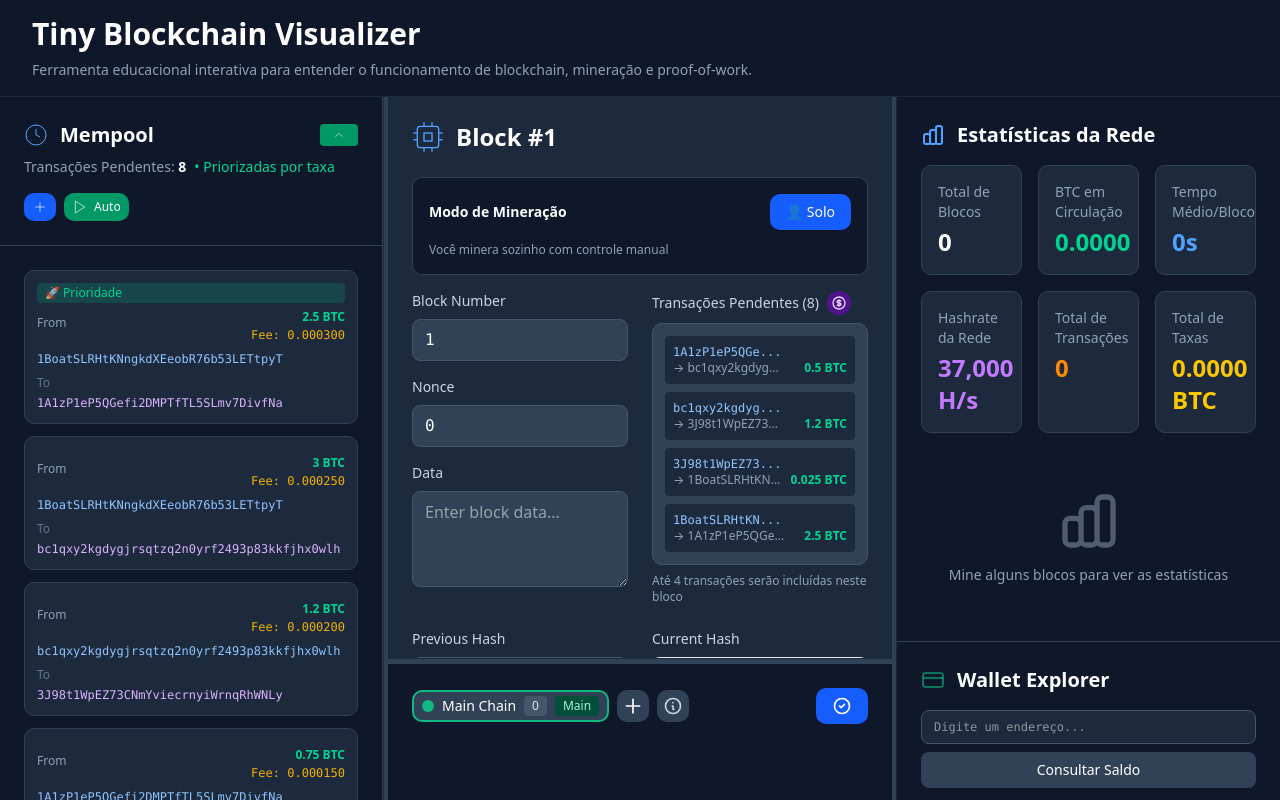
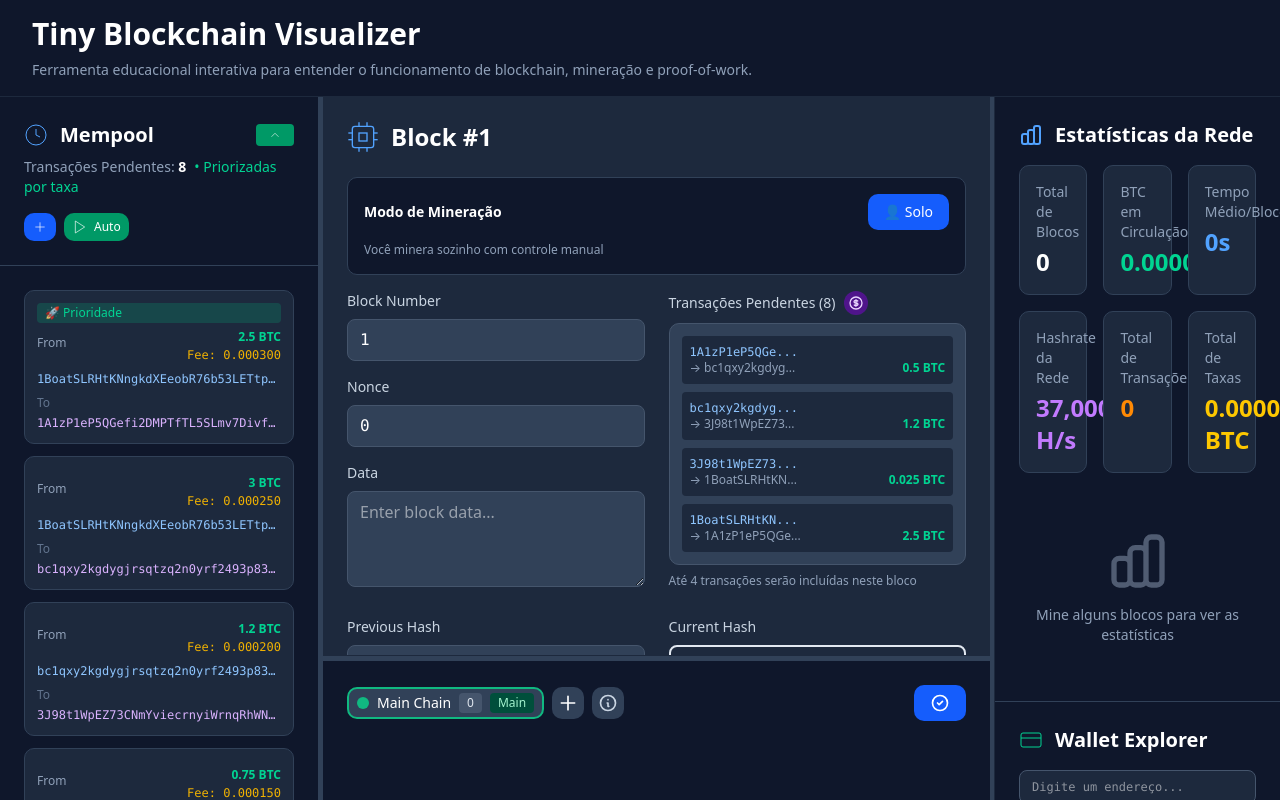
Before and after one commit to cleysonsilvame/tiny-blockchain, an Angular app: page / in a window 1280 px wide. Built offline with nearby package versions, Linux system fonts and the light colour scheme.

Commit message:
refactor(app): replace manual resize logic with resizable-split component

```diff
--- a/src/app/app.html
+++ b/src/app/app.html
@@ -6,79 +6,37 @@
     xl:flex
     flex-1 min-h-0
   ">
-    <app-mempool-sidebar
-      class="overflow-hidden shrink-0 border-r border-slate-800"
-      [ngStyle]="mempoolStyle()"
-    >
-    </app-mempool-sidebar>
+    <app-resizable-split direction="horizontal" [initialRatio]="25" [minRatio]="15" [maxRatio]="40">
+      <app-mempool-sidebar class="h-full" slot="start" />
 
-    <div
-      (mousedown)="onLeftResizerMouseDown($event)"
-      (touchstart)="onLeftResizerTouchStart($event)"
-      [class.bg-blue-500]="isResizing() && activeResizer() === 'left'"
-      class="
-        h-full w-1 bg-slate-700
-        hover:bg-slate-600
-        cursor-col-resize transition-colors shrink-0
-      "
-      [class.cursor-grabbing]="isResizing() && activeResizer() === 'left'"
-    ></div>
-
-    <div class="flex-1 flex flex-col min-h-0 overflow-hidden">
-      <div
-        class="border-b border-slate-800 overflow-auto shrink-0 grow-0"
-        [ngStyle]="miningBlockStyle()"
-      >
-        <app-mining-block
-          class="h-full block"
-          [blockNumber]="currentBlockNumber()"
-          [previousHash]="previousHash()"
-          [difficulty]="difficulty"
-          [pendingTransactions]="mempool()"
-          [minerAddress]="blockchainService.getDefaultMinerAddress()"
-        >
-        </app-mining-block>
+      <app-resizable-split direction="horizontal" [initialRatio]="70" [minRatio]="70" [maxRatio]="80" slot="end" class="
+        h-full
+      ">
+        <app-resizable-split direction="vertical" [initialRatio]="80" [minRatio]="20" [maxRatio]="80" slot="start" class="
+          h-full
+        ">
+          <div slot="start" class="
+            border-b border-slate-800 h-full overflow-auto
+          ">
+            <app-mining-block class="h-full" [blockNumber]="currentBlockNumber()" [previousHash]="previousHash()"
+              [difficulty]="difficulty" [pendingTransactions]="mempool()"
+              [minerAddress]="blockchainService.getDefaultMinerAddress()" />
           </div>
 
-      <div
-        (mousedown)="onVerticalResizerMouseDown($event)"
-        (touchstart)="onVerticalResizerTouchStart($event)"
-        [class.bg-blue-500]="isResizing() && activeResizer() === 'vertical'"
-        class="
-          h-1 w-full bg-slate-700
-          hover:bg-slate-600
-          cursor-row-resize transition-colors shrink-0
-        "
-        [class.cursor-grabbing]="isResizing() && activeResizer() === 'vertical'"
-      ></div>
+          <div slot="end" class="overflow-auto min-h-0 h-full">
+            <app-blockchain-display />
+          </div>
+        </app-resizable-split>
 
-      <div class="overflow-auto shrink-0 grow-0 min-h-0" [ngStyle]="blockchainDisplayStyle()">
-        <app-blockchain-display></app-blockchain-display>
-      </div>
-    </div>
-
-    <div
-      (mousedown)="onResizerMouseDown($event)"
-      (touchstart)="onResizerTouchStart($event)"
-      [class.bg-blue-500]="isResizing() && activeResizer() === 'right'"
-      class="
-        h-full w-1 bg-slate-700
-        hover:bg-slate-600
-        cursor-col-resize transition-colors shrink-0
-      "
-      [class.cursor-grabbing]="isResizing() && activeResizer() === 'right'"
-    ></div>
-
-    <div
-      class="
-        flex flex-col overflow-y-auto bg-slate-950 border-l border-slate-800
-        shrink-0
-      "
-      [ngStyle]="rightPanelStyle()"
-    >
+        <div slot="end" class="
+          h-full flex flex-col overflow-y-auto bg-slate-950 border-l
+          border-slate-800
+        ">
           <app-stats-dashboard />
           <app-wallet-explorer class="flex-1" />
         </div>
+      </app-resizable-split>
+    </app-resizable-split>
   </div>
 
   <div class="
@@ -89,74 +47,45 @@
     <div class="
       flex border-b border-slate-800 bg-slate-900 overflow-x-auto scrollbar-hide
     ">
-      <button
-        (click)="setActiveMobileTab('mempool')"
-        [class.bg-blue-600]="activeMobileTab() === 'mempool'"
-        [class.bg-slate-800]="activeMobileTab() !== 'mempool'"
-        [class.text-gray-400]="activeMobileTab() !== 'mempool'"
-        [class.text-white]="activeMobileTab() === 'mempool'"
-        class="
+      <button (click)="setActiveMobileTab('mempool')" [class.bg-blue-600]="activeMobileTab() === 'mempool'"
+        [class.bg-slate-800]="activeMobileTab() !== 'mempool'" [class.text-gray-400]="activeMobileTab() !== 'mempool'"
+        [class.text-white]="activeMobileTab() === 'mempool'" class="
           px-3 py-2 text-xs whitespace-nowrap border-b-2 transition-colors
-        "
-        [class.border-blue-500]="activeMobileTab() === 'mempool'"
-        [class.border-transparent]="activeMobileTab() !== 'mempool'"
-      >
+        " [class.border-blue-500]="activeMobileTab() === 'mempool'"
+        [class.border-transparent]="activeMobileTab() !== 'mempool'">
         Mempool
       </button>
-      <button
-        (click)="setActiveMobileTab('mining')"
-        [class.bg-blue-600]="activeMobileTab() === 'mining'"
-        [class.bg-slate-800]="activeMobileTab() !== 'mining'"
-        [class.text-gray-400]="activeMobileTab() !== 'mining'"
-        [class.text-white]="activeMobileTab() === 'mining'"
-        class="
+      <button (click)="setActiveMobileTab('mining')" [class.bg-blue-600]="activeMobileTab() === 'mining'"
+        [class.bg-slate-800]="activeMobileTab() !== 'mining'" [class.text-gray-400]="activeMobileTab() !== 'mining'"
+        [class.text-white]="activeMobileTab() === 'mining'" class="
           px-3 py-2 text-xs whitespace-nowrap border-b-2 transition-colors
-        "
-        [class.border-blue-500]="activeMobileTab() === 'mining'"
-        [class.border-transparent]="activeMobileTab() !== 'mining'"
-      >
+        " [class.border-blue-500]="activeMobileTab() === 'mining'"
+        [class.border-transparent]="activeMobileTab() !== 'mining'">
         Mining
       </button>
-      <button
-        (click)="setActiveMobileTab('blockchain')"
-        [class.bg-blue-600]="activeMobileTab() === 'blockchain'"
+      <button (click)="setActiveMobileTab('blockchain')" [class.bg-blue-600]="activeMobileTab() === 'blockchain'"
         [class.bg-slate-800]="activeMobileTab() !== 'blockchain'"
         [class.text-gray-400]="activeMobileTab() !== 'blockchain'"
-        [class.text-white]="activeMobileTab() === 'blockchain'"
-        class="
+        [class.text-white]="activeMobileTab() === 'blockchain'" class="
           px-3 py-2 text-xs whitespace-nowrap border-b-2 transition-colors
-        "
-        [class.border-blue-500]="activeMobileTab() === 'blockchain'"
-        [class.border-transparent]="activeMobileTab() !== 'blockchain'"
-      >
+        " [class.border-blue-500]="activeMobileTab() === 'blockchain'"
+        [class.border-transparent]="activeMobileTab() !== 'blockchain'">
         Chain
       </button>
-      <button
-        (click)="setActiveMobileTab('stats')"
-        [class.bg-blue-600]="activeMobileTab() === 'stats'"
-        [class.bg-slate-800]="activeMobileTab() !== 'stats'"
-        [class.text-gray-400]="activeMobileTab() !== 'stats'"
-        [class.text-white]="activeMobileTab() === 'stats'"
-        class="
+      <button (click)="setActiveMobileTab('stats')" [class.bg-blue-600]="activeMobileTab() === 'stats'"
+        [class.bg-slate-800]="activeMobileTab() !== 'stats'" [class.text-gray-400]="activeMobileTab() !== 'stats'"
+        [class.text-white]="activeMobileTab() === 'stats'" class="
           px-3 py-2 text-xs whitespace-nowrap border-b-2 transition-colors
-        "
-        [class.border-blue-500]="activeMobileTab() === 'stats'"
-        [class.border-transparent]="activeMobileTab() !== 'stats'"
-      >
+        " [class.border-blue-500]="activeMobileTab() === 'stats'"
+        [class.border-transparent]="activeMobileTab() !== 'stats'">
         Stats
       </button>
-      <button
-        (click)="setActiveMobileTab('wallet')"
-        [class.bg-blue-600]="activeMobileTab() === 'wallet'"
-        [class.bg-slate-800]="activeMobileTab() !== 'wallet'"
-        [class.text-gray-400]="activeMobileTab() !== 'wallet'"
-        [class.text-white]="activeMobileTab() === 'wallet'"
-        class="
+      <button (click)="setActiveMobileTab('wallet')" [class.bg-blue-600]="activeMobileTab() === 'wallet'"
+        [class.bg-slate-800]="activeMobileTab() !== 'wallet'" [class.text-gray-400]="activeMobileTab() !== 'wallet'"
+        [class.text-white]="activeMobileTab() === 'wallet'" class="
           px-3 py-2 text-xs whitespace-nowrap border-b-2 transition-colors
-        "
-        [class.border-blue-500]="activeMobileTab() === 'wallet'"
-        [class.border-transparent]="activeMobileTab() !== 'wallet'"
-      >
+        " [class.border-blue-500]="activeMobileTab() === 'wallet'"
+        [class.border-transparent]="activeMobileTab() !== 'wallet'">
         Wallet
       </button>
     </div>
@@ -167,13 +96,8 @@
       }
       @if (activeMobileTab() === 'mining') {
       <div class="w-full h-full overflow-auto">
-          <app-mining-block
-            [blockNumber]="currentBlockNumber()"
-            [previousHash]="previousHash()"
-            [difficulty]="difficulty"
-            [pendingTransactions]="mempool()"
-            [minerAddress]="blockchainService.getDefaultMinerAddress()"
-          >
+        <app-mining-block [blockNumber]="currentBlockNumber()" [previousHash]="previousHash()" [difficulty]="difficulty"
+          [pendingTransactions]="mempool()" [minerAddress]="blockchainService.getDefaultMinerAddress()">
         </app-mining-block>
       </div>
       }
--- a/src/app/app.ts
+++ b/src/app/app.ts
@@ -6,6 +6,7 @@ import { BlockchainDisplay } from './components/blockchain-display/blockchain-di
 import { WalletExplorer } from './components/wallet-explorer/wallet-explorer';
 import { StatsDashboard } from './components/stats-dashboard/stats-dashboard';
 import { HeaderComponent } from './components/header/header';
+import { ResizableSplit } from './components/ui/resizable-split/resizable-split';
 import { Blockchain } from './services/blockchain';
 
 @Component({
@@ -18,6 +19,7 @@ import { Blockchain } from './services/blockchain';
     WalletExplorer,
     StatsDashboard,
     HeaderComponent,
+    ResizableSplit,
   ],
   templateUrl: './app.html',
   styleUrl: './app.css',
@@ -39,40 +41,6 @@ export class App {
   // Mobile tab state
   activeMobileTab = signal<'mempool' | 'mining' | 'blockchain' | 'stats' | 'wallet'>('mining');
 
-  // Resize state for right sidebar
-  rightPanelWidth = signal(384); // w-96 = 24rem = 384px
-
-  // Resize state for left sidebar (mempool)
-  mempoolWidth = signal(384); // w-96 = 24rem = 384px
-
-  // Resize state for mining-block height
-  miningBlockHeight = signal(80); // initial percentage (80% of container)
-
-  isResizing = signal(false);
-  resizeStartX = signal(0);
-  resizeStartY = signal(0);
-  resizeStartWidth = signal(0);
-  resizeStartHeight = signal(0);
-  resizeStartPercentage = signal(0);
-  resizeContainerHeight = signal(0);
-  activeResizer = signal<'left' | 'right' | 'vertical' | null>(null);
-
-  rightPanelStyle = computed(() => ({
-    width: `${this.rightPanelWidth()}px`,
-  }));
-
-  mempoolStyle = computed(() => ({
-    width: `${this.mempoolWidth()}px`,
-  }));
-
-  miningBlockStyle = computed(() => ({
-    flexBasis: `${this.miningBlockHeight()}%`,
-  }));
-
-  blockchainDisplayStyle = computed(() => ({
-    flexBasis: `${100 - this.miningBlockHeight()}%`,
-  }));
-
   constructor() {
     // Track window resize and update viewport width
     if (typeof window !== 'undefined') {
@@ -92,132 +60,11 @@ export class App {
     this.activeMobileTab.set(tab);
   }
 
-  onResizerMouseDown(event: MouseEvent) {
-    // Disable resizing on mobile/tablet
-    if (this.viewportWidth() < 1280) return;
-
-    event.preventDefault();
-    this.isResizing.set(true);
-    this.resizeStartX.set(event.clientX);
-    this.resizeStartWidth.set(this.rightPanelWidth());
-    this.activeResizer.set('right');
-  }
-
-  onLeftResizerMouseDown(event: MouseEvent) {
-    // Disable resizing on mobile/tablet
-    if (this.viewportWidth() < 1280) return;
-
-    event.preventDefault();
-    this.isResizing.set(true);
-    this.resizeStartX.set(event.clientX);
-    this.resizeStartWidth.set(this.mempoolWidth());
-    this.activeResizer.set('left');
-  }
-
-  onVerticalResizerMouseDown(event: MouseEvent) {
-    // Disable resizing on mobile/tablet
-    if (this.viewportWidth() < 1280) return;
-
-    event.preventDefault();
-    const target = event.target as HTMLElement;
-    const container = target.parentElement;
-    if (container) {
-      this.resizeContainerHeight.set(container.clientHeight);
-    }
-    this.isResizing.set(true);
-    this.resizeStartY.set(event.clientY);
-    this.resizeStartPercentage.set(this.miningBlockHeight());
-    this.activeResizer.set('vertical');
-  }
-
-  onResizerTouchStart(event: TouchEvent) {
-    // Disable resizing on mobile/tablet
-    if (this.viewportWidth() < 1280) return;
-
-    event.preventDefault();
-    this.isResizing.set(true);
-    this.resizeStartX.set(event.touches[0]?.clientX || 0);
-    this.resizeStartWidth.set(this.rightPanelWidth());
-    this.activeResizer.set('right');
-  }
-
-  onLeftResizerTouchStart(event: TouchEvent) {
-    // Disable resizing on mobile/tablet
-    if (this.viewportWidth() < 1280) return;
-
-    event.preventDefault();
-    this.isResizing.set(true);
-    this.resizeStartX.set(event.touches[0]?.clientX || 0);
-    this.resizeStartWidth.set(this.mempoolWidth());
-    this.activeResizer.set('left');
-  }
-
-  onVerticalResizerTouchStart(event: TouchEvent) {
-    // Disable resizing on mobile/tablet
-    if (this.viewportWidth() < 1280) return;
-
-    event.preventDefault();
-    const target = event.target as HTMLElement;
-    const container = target.parentElement;
-    if (container) {
-      this.resizeContainerHeight.set(container.clientHeight);
-    }
-    this.isResizing.set(true);
-    this.resizeStartY.set(event.touches[0]?.clientY || 0);
-    this.resizeStartPercentage.set(this.miningBlockHeight());
-    this.activeResizer.set('vertical');
-  }
-
   @HostListener('window:resize', ['$event'])
   // eslint-disable-next-line @typescript-eslint/no-unused-vars
   onWindowResize(_event: Event) {
     if (typeof window !== 'undefined') {
       this.viewportWidth.set(window.innerWidth);
-      // Cancel any ongoing resize when window is resized
-      if (this.isResizing()) {
-        this.isResizing.set(false);
-        this.activeResizer.set(null);
-      }
     }
   }
-
-  @HostListener('document:mousemove', ['$event'])
-  @HostListener('document:touchmove', ['$event'])
-  onMouseMove(event: MouseEvent | TouchEvent) {
-    if (!this.isResizing()) return;
-
-    const resizer = this.activeResizer();
-    const clientX =
-      event instanceof MouseEvent ? event.clientX : (event as TouchEvent).touches[0]?.clientX || 0;
-    const clientY =
-      event instanceof MouseEvent ? event.clientY : (event as TouchEvent).touches[0]?.clientY || 0;
-
-    if (resizer === 'right') {
-      const delta = clientX - this.resizeStartX();
-      const newWidth = Math.max(300, Math.min(600, this.resizeStartWidth() - delta));
-      this.rightPanelWidth.set(newWidth);
-    } else if (resizer === 'left') {
-      const delta = clientX - this.resizeStartX();
-      const newWidth = Math.max(250, Math.min(500, this.resizeStartWidth() + delta));
-      this.mempoolWidth.set(newWidth);
-    } else if (resizer === 'vertical') {
-      const deltaY = clientY - this.resizeStartY();
-      const containerHeight = this.resizeContainerHeight();
-      if (containerHeight > 0) {
-        const deltaPercentage = (deltaY / containerHeight) * 100;
-        const newPercentage = Math.max(
-          20,
-          Math.min(80, this.resizeStartPercentage() + deltaPercentage),
-        );
-        this.miningBlockHeight.set(newPercentage);
-      }
-    }
-  }
-
-  @HostListener('document:mouseup')
-  @HostListener('document:touchend')
-  onMouseUp() {
-    this.isResizing.set(false);
-    this.activeResizer.set(null);
-  }
 }
```
Lines whose indentation alone changed are shown as unchanged.
